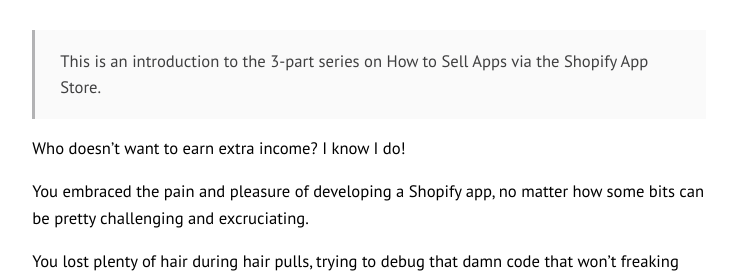
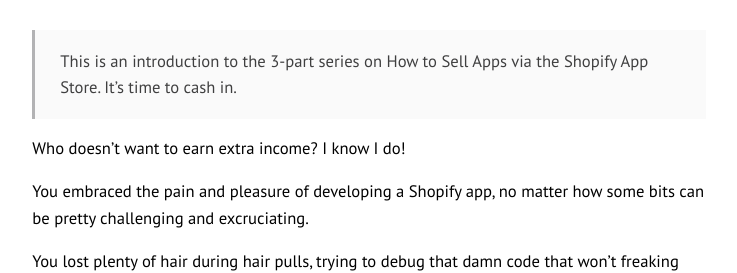
Before and after one commit to klaudsol/klaudsol-blog.github.io, a Jekyll site: the page built from _posts/2020-06-30-how-to-sell-apps-via-the-shopify-app-store.md, in a window 1280 px wide and 900 px high, scrolled down 376 px. Shown: the part 210-483 px from the top of the window, without its empty margins (271-1008 px from the left). Built offline with Jekyll 4.4.1, drawn with Linux system fonts in a browser that asks for light colours.

Commit message:
How to sell apps via the Shopify app store

```diff
--- a/_posts/2020-06-30-how-to-sell-apps-via-the-shopify-app-store.md
+++ b/_posts/2020-06-30-how-to-sell-apps-via-the-shopify-app-store.md
@@ -6,7 +6,7 @@ categories: shopify graphql
 
 ![How to Sell Apps via the Shopify App Store](/assets/images/how-to-sell-apps-via-the-shopify-app-store.png)
 
-> This is an introduction to the 3-part series on How to Sell Apps via the Shopify App Store.
+> This is an introduction to the 3-part series on How to Sell Apps via the Shopify App Store. It's time to cash in.
 
 Who doesn't want to earn extra income? I know I do!
 
```
